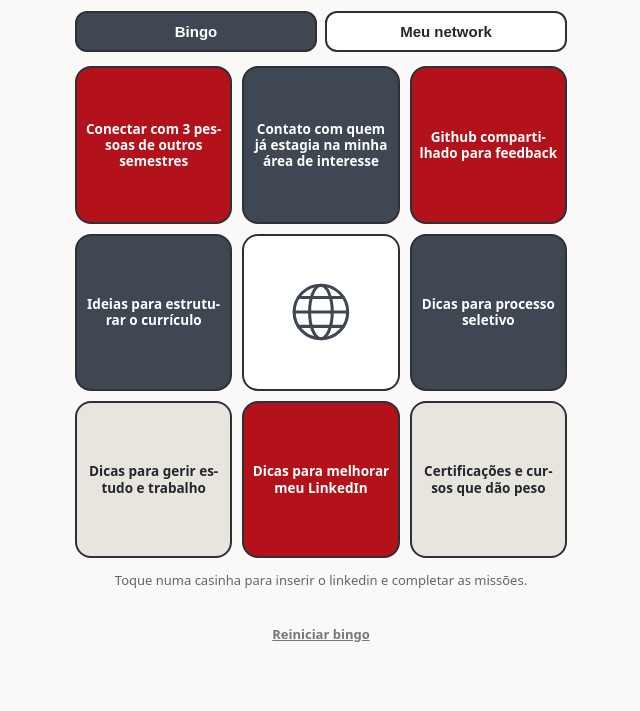
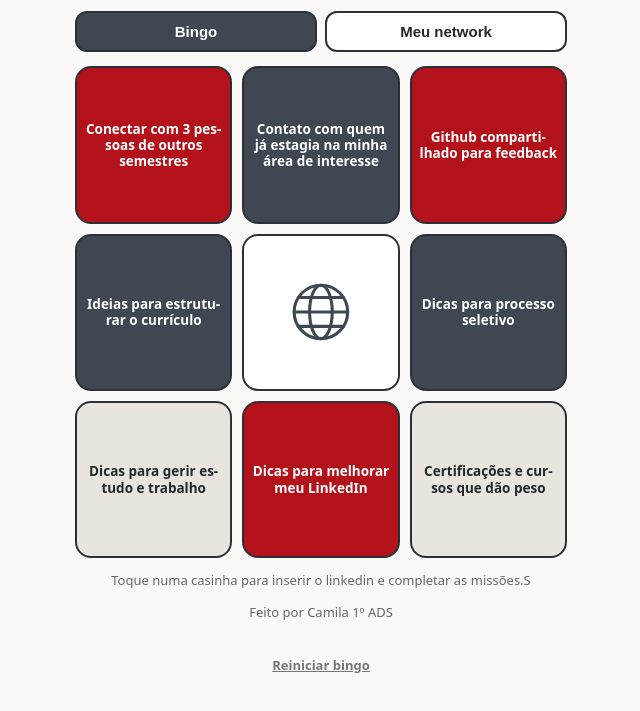
Before and after one commit to camilabernardis/network.fatec, a plain HTML site: page index.html in a window 1280 px wide. Shown: the part 122-833 px from the top of the page, without its empty margins (319-959 px from the left). Before the commit the page ends 802 px from the top, so only its background shows below. Drawn offline with Linux system fonts and the light colour scheme.

Commit message:
fix: adicionar autoria

```diff
--- a/index.html
+++ b/index.html
@@ -33,7 +33,8 @@
 
   <section id="viewBoard">
     <div id="board" class="board"></div>
-    <p class="hint">Toque numa casinha para inserir o linkedin e completar as missões.</p>
+    <p class="hint">Toque numa casinha para inserir o linkedin e completar as missões.S</p>
+    <p class="hint">Feito por Camila 1º ADS</p>
   </section>
 
   <section id="viewNet" hidden>
```
